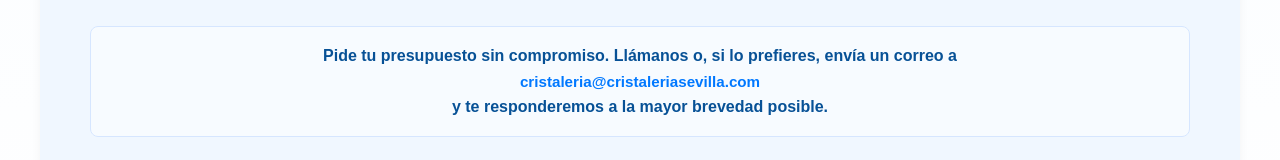
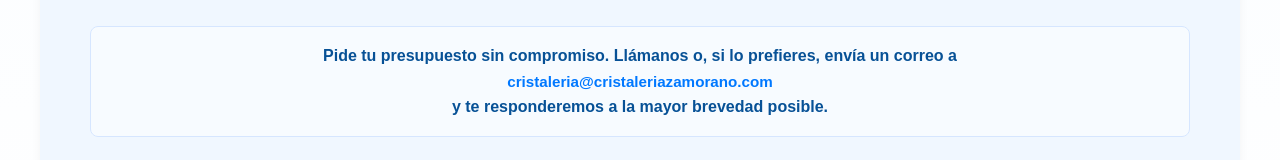
Before and after one commit to serafinweb/cristaleria-zamorano, a React (Vite) app: page /servicios in a window 1280 px wide. Shown: the part 2078-2238 px from the top of the page. Built offline with nearby package versions, Linux system fonts and the light colour scheme.

Commit message:
Corrección global del correo: cristaleria@cristaleriazamorano.com en todas las páginas

```diff
--- a/src/pages/Camas.jsx
+++ b/src/pages/Camas.jsx
@@ -207,10 +207,10 @@
           <p className="texto-desktop">
             Pide tu presupuesto sin compromiso. Llámanos o, si lo prefieres, envía un correo a<br />
             <a
-              href="mailto:cristaleria@cristaleriasevilla.com"
+              href="mailto:cristaleria@cristaleriazamorano.com"
               className="correo-destacado"
             >
-              cristaleria@cristaleriasevilla.com
+              cristaleria@cristaleriazamorano.com
             </a>
             <br />
             y te responderemos a la mayor brevedad posible.
@@ -220,7 +220,7 @@
           <p className="texto-mobile">
             Pide tu presupuesto sin compromiso. Llámanos o, si lo prefieres, contáctanos.<br />
             <a
-              href="mailto:cristaleria@cristaleriasevilla.com"
+              href="mailto:cristaleria@cristaleriazamorano.com"
               className="btn correo-mobile"
             >
               Enviar correo
--- a/src/pages/DosHermanas.jsx
+++ b/src/pages/DosHermanas.jsx
@@ -199,10 +199,10 @@
           <p className="texto-desktop">
             Pide tu presupuesto sin compromiso. Llámanos o, si lo prefieres, envía un correo a<br />
             <a
-              href="mailto:cristaleria@cristaleriasevilla.com"
+              href="mailto:cristaleria@cristaleriazamorano.com"
               className="correo-destacado"
             >
-              cristaleria@cristaleriasevilla.com
+              cristaleria@cristaleriazamorano.com
             </a>
             <br />
             y te responderemos a la mayor brevedad posible.
@@ -211,7 +211,7 @@
           <p className="texto-mobile">
             Pide tu presupuesto sin compromiso. Llámanos o, si lo prefieres, contáctanos.<br />
             <a
-              href="mailto:cristaleria@cristaleriasevilla.com"
+              href="mailto:cristaleria@cristaleriazamorano.com"
               className="btn correo-mobile"
             >
               Enviar correo
--- a/src/pages/LosRemedios.jsx
+++ b/src/pages/LosRemedios.jsx
@@ -199,10 +199,10 @@
           <p className="texto-desktop">
             Pide tu presupuesto sin compromiso. Llámanos o, si lo prefieres, envía un correo a<br />
             <a
-              href="mailto:cristaleria@cristaleriasevilla.com"
+              href="mailto:cristaleria@cristaleriazamorano.com"
               className="correo-destacado"
             >
-              cristaleria@cristaleriasevilla.com
+              cristaleria@cristaleriazamorano.com
             </a>
             <br />
             y te responderemos a la mayor brevedad posible.
@@ -211,7 +211,7 @@
           <p className="texto-mobile">
             Pide tu presupuesto sin compromiso. Llámanos o, si lo prefieres, contáctanos.<br />
             <a
-              href="mailto:cristaleria@cristaleriasevilla.com"
+              href="mailto:cristaleria@cristaleriazamorano.com"
               className="btn correo-mobile"
             >
               Enviar correo
--- a/src/pages/Servicios.jsx
+++ b/src/pages/Servicios.jsx
@@ -223,10 +223,10 @@
           <p className="texto-desktop">
             Pide tu presupuesto sin compromiso. Llámanos o, si lo prefieres, envía un correo a<br />
             <a
-              href="mailto:cristaleria@cristaleriasevilla.com"
+              href="mailto:cristaleria@cristaleriazamorano.com"
               className="correo-destacado"
             >
-              cristaleria@cristaleriasevilla.com
+              cristaleria@cristaleriazamorano.com
             </a>
             <br />
             y te responderemos a la mayor brevedad posible.
@@ -236,7 +236,7 @@
           <p className="texto-mobile">
             Pide tu presupuesto sin compromiso. Llámanos o, si lo prefieres, contáctanos.<br />
             <a
-              href="mailto:cristaleria@cristaleriasevilla.com"
+              href="mailto:cristaleria@cristaleriazamorano.com"
               className="btn correo-mobile"
             >
               Enviar correo
--- a/src/pages/SevillaEste.jsx
+++ b/src/pages/SevillaEste.jsx
@@ -201,10 +201,10 @@
           <p className="texto-desktop">
             Pide tu presupuesto sin compromiso. Llámanos o, si lo prefieres, envía un correo a<br />
             <a
-              href="mailto:cristaleria@cristaleriasevilla.com"
+              href="mailto:cristaleria@cristaleriazamorano.com"
               className="correo-destacado"
             >
-              cristaleria@cristaleriasevilla.com
+              cristaleria@cristaleriazamorano.com
             </a>
             <br />
             y te responderemos a la mayor brevedad posible.
@@ -213,7 +213,7 @@
           <p className="texto-mobile">
             Pide tu presupuesto sin compromiso. Llámanos o, si lo prefieres, contáctanos.<br />
             <a
-              href="mailto:cristaleria@cristaleriasevilla.com"
+              href="mailto:cristaleria@cristaleriazamorano.com"
               className="btn correo-mobile"
             >
               Enviar correo
--- a/src/pages/Triana.jsx
+++ b/src/pages/Triana.jsx
@@ -200,10 +200,10 @@
           <p className="texto-desktop">
             Pide tu presupuesto sin compromiso. Llámanos o, si lo prefieres, envía un correo a<br />
             <a
-              href="mailto:cristaleria@cristalereriasevilla.com"
+              href="mailto:cristaleria@cristaleriazamorano.com"
               className="correo-destacado"
             >
-              cristaleria@cristalereriasevilla.com
+              cristaleria@cristaleriazamorano.com
             </a>
             <br />
             y te responderemos a la mayor brevedad posible.
@@ -212,7 +212,7 @@
           <p className="texto-mobile">
             Pide tu presupuesto sin compromiso. Llámanos o, si lo prefieres, contáctanos.<br />
             <a
-              href="mailto:cristaleria@cristalereriasevilla.com"
+              href="mailto:cristaleria@cristaleriazamorano.com"
               className="btn correo-mobile"
             >
               Enviar correo
```
